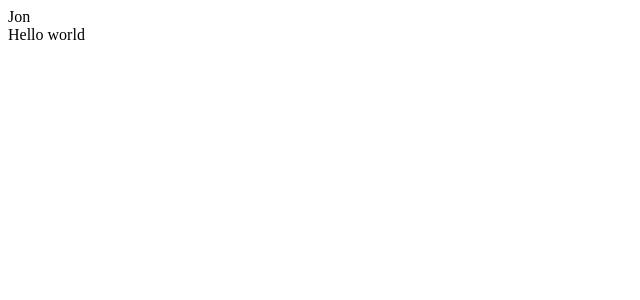
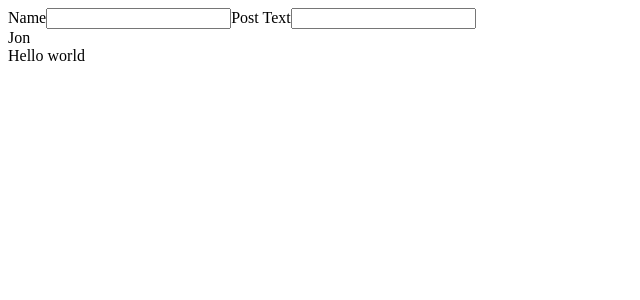
Before and after one commit to jleviharris/devCodeCampSocialFeed, a React (Create React App) app: page / in a window 1280 px wide. Shown: the top 300 px of the page, without its empty margins (0-640 px from the left). Built offline with nearby package versions, Linux system fonts and the light colour scheme.

Commit message:
Saving work for the end of day

```diff
--- a/src/App.js
+++ b/src/App.js
@@ -1,5 +1,6 @@
 import React, { useState } from 'react';
 import DisplayPosts from './Components/DisplayPosts/DisplayPosts';
+import CreatePost from './Components/CreatePost/CreatePost';
 
 function App() {
 
@@ -7,6 +8,7 @@ function App() {
 
   return (
     <div>
+      <CreatePost />
       <DisplayPosts parentPosts={Posts}/>
     </div>
   );
--- /dev/null
+++ b/src/Components/CreatePost/CreatePost.jsx
@@ -0,0 +1,13 @@
+const CreatePost = (props) => {
+    return (
+        <form>
+            <label>Name</label>
+            <input type="text" />
+            <label>Post Text</label>
+            <input type="text" />
+
+        </form>
+     );
+}
+
+export default CreatePost;
--- a/src/Components/DisplayPosts/DisplayPosts.jsx
+++ b/src/Components/DisplayPosts/DisplayPosts.jsx
@@ -1,9 +1,6 @@
 const DisplayPosts = (props) => {
     return (
         <div>
-
-
-
             {props.parentPosts.map((post) => {
                 return (
                 <div>
@@ -14,8 +11,6 @@ const DisplayPosts = (props) => {
                 </div>
                 )
             })}
-
-
      </div>
      );
 }
```
